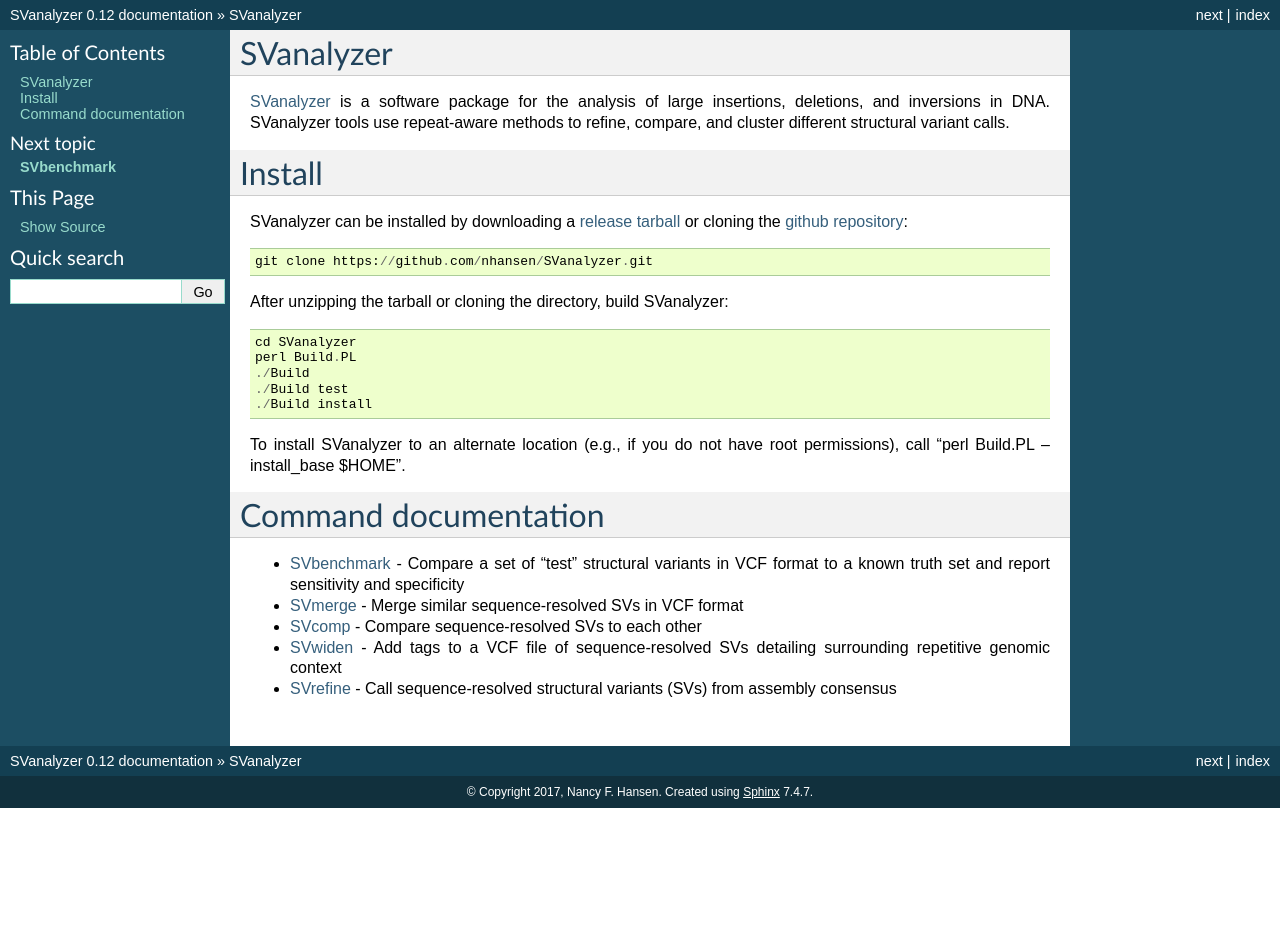
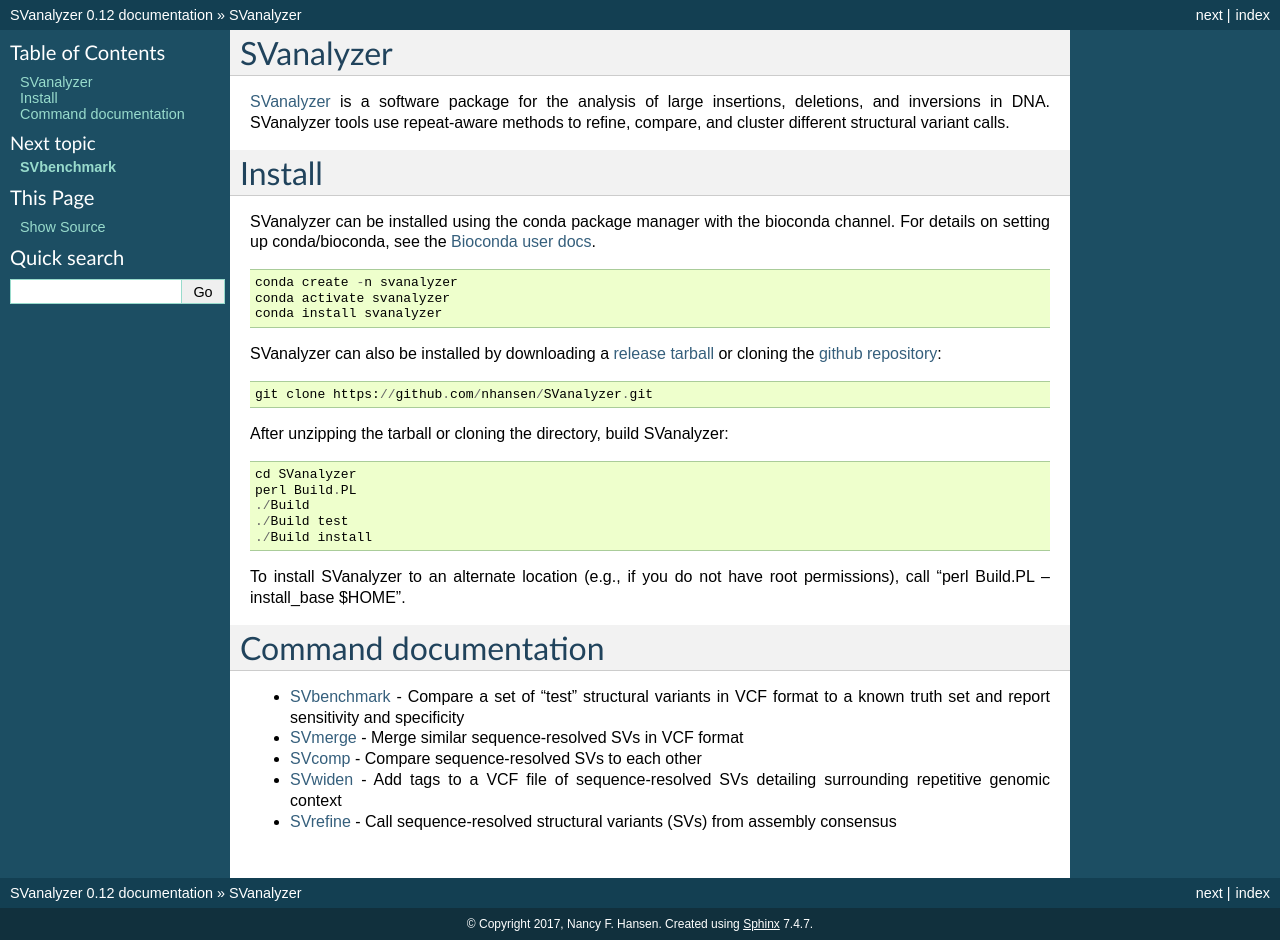
Before and after one commit to nhansen/SVanalyzer, a Sphinx documentation site: the page built from docs/index.rst, in a window 1280 px wide. Built offline with Sphinx 7.4.7, drawn with Linux system fonts in a browser that asks for light colours; before the commit the page ends 900 px from its top, so only the background shows below that.

Commit message:
Update installation info in docs

```diff
--- a/docs/index.rst
+++ b/docs/index.rst
@@ -25,7 +25,16 @@
 Install
 ========
 
-SVanalyzer can be installed by downloading a `release tarball <https://github.com/nhansen/SVanalyzer/releases>`_
+SVanalyzer can be installed using the conda package manager with the bioconda channel.
+For details on setting up conda/bioconda, see the `Bioconda user docs <https://bioconda.github.io/user/install.html>`_.
+
+::
+
+  conda create -n svanalyzer
+  conda activate svanalyzer
+  conda install svanalyzer
+
+SVanalyzer can also be installed by downloading a `release tarball <https://github.com/nhansen/SVanalyzer/releases>`_
 or cloning the `github repository <https://github.com/nhansen/SVanalyzer>`_:
 
 ::
```
